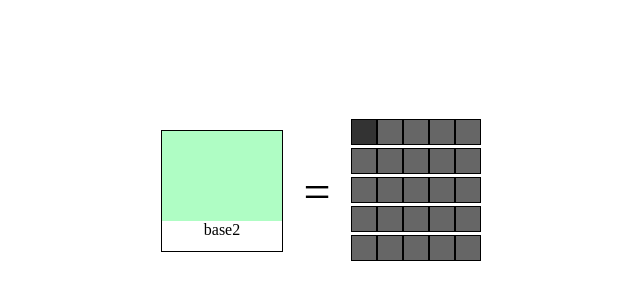
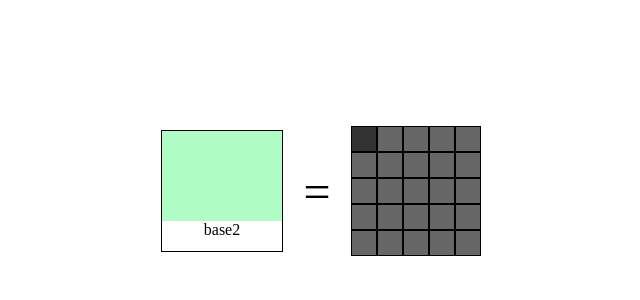
Before and after one commit to Beetlman/beetle_page, a website: page secret.html in a window 1280 px wide. Shown: the part 200-500 px from the top of the page, without its empty margins (319-959 px from the left). Drawn offline with Linux system fonts and the light colour scheme.

Commit message:
Update secret.html

```diff
--- a/secret.html
+++ b/secret.html
@@ -30,7 +30,7 @@
 
           <!-- GRID -->
           <td align="center">
-            <table id="grid" cellspacing="0" cellpadding="0"></table>
+            <table id="grid" cellspacing="0" cellpadding="0" style="border-collapse:collapse;line-height:0;"></table>
           </td>
 
         </tr>
```
